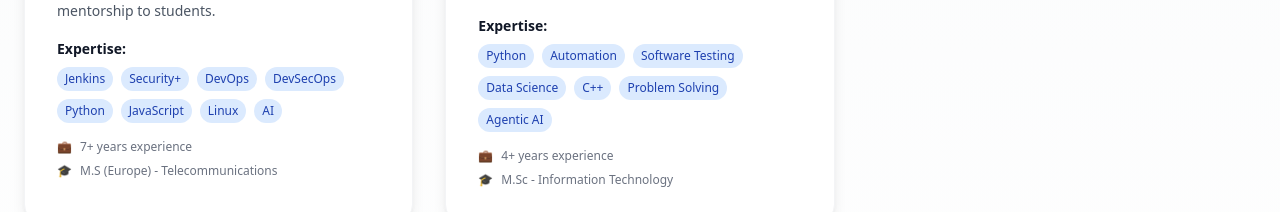
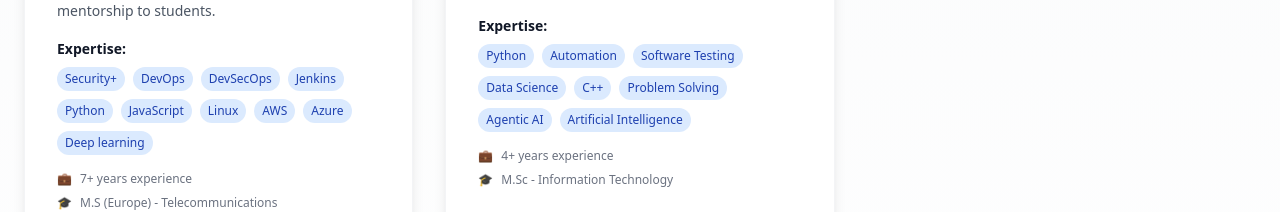
Before and after one commit to miracl-in/miracl-in.github.io, a Next.js app: page /team in a window 1280 px wide. Shown: the part 545-757 px from the top of the page. Built offline with nearby package versions, Linux system fonts and the light colour scheme.

Commit message:
Update page.tsx

```diff
--- a/app/team/page.tsx
+++ b/app/team/page.tsx
@@ -4,7 +4,7 @@ const teamMembers = [
     name: "Aldrin Wilfred A",
     role: "Senior Consultant",
     bio: "Experienced Consultant (from fsociety.in) specializing in DevSecOps and Application Security. Provides personalized guidance and mentorship to students.",
-    expertise: ["Jenkins", "Security+", "DevOps", "DevSecOps", "Python", "JavaScript", "Linux", "AI"],
+    expertise: ["Security+", "DevOps", "DevSecOps", "Jenkins", "Python", "JavaScript", "Linux", "AWS", "Azure", "Deep learning"],
     experience: "7+ years",
     education: "M.S (Europe) - Telecommunications",
     image: "AW"
@@ -14,7 +14,7 @@ const teamMembers = [
     name: "Jossina Vijita A",
     role: "Senior Consultant",
     bio: "Expert Consultant with strong background in Python programming languages. Focuses on practical testing skills and problem-solving.",
-    expertise: ["Python", "Automation", "Software Testing", "Data Science", "C++", "Problem Solving", "Agentic AI"],
+    expertise: ["Python", "Automation", "Software Testing", "Data Science", "C++", "Problem Solving", "Agentic AI", "Artificial Intelligence"],
     experience: "4+ years",
     education: "M.Sc - Information Technology",
     image: "JV"
```
